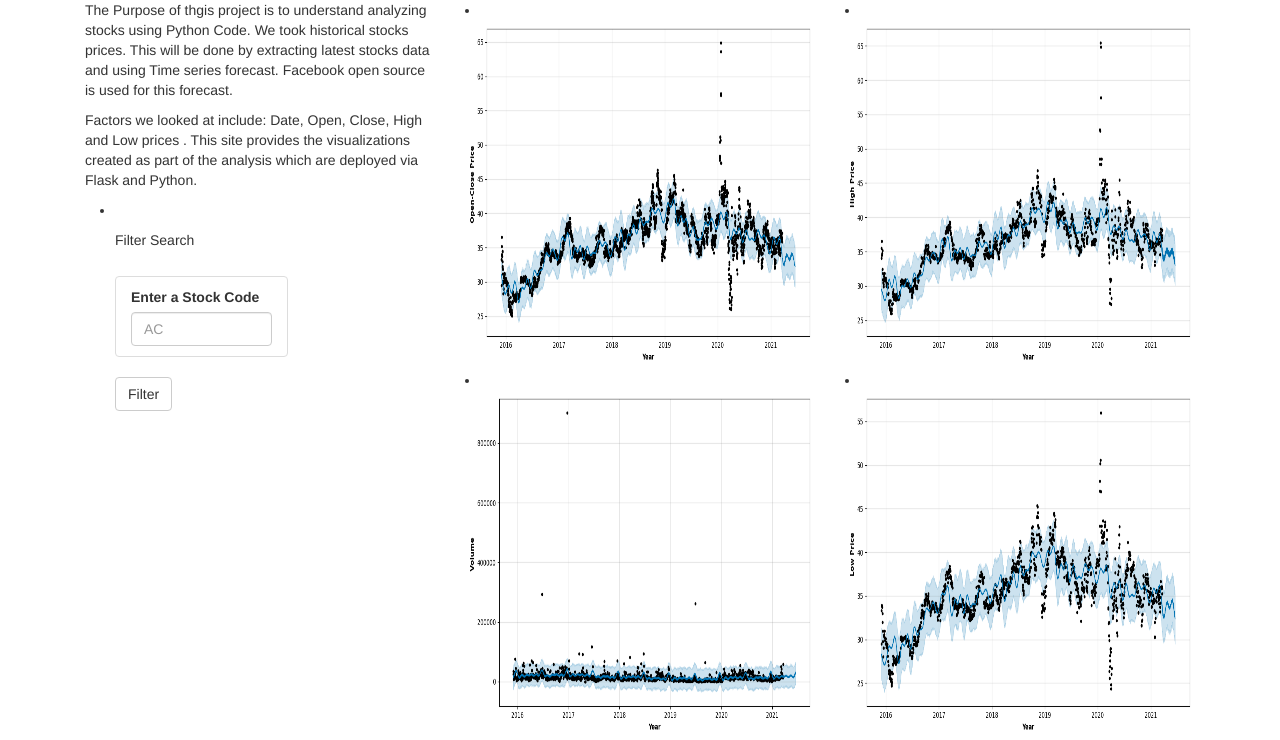
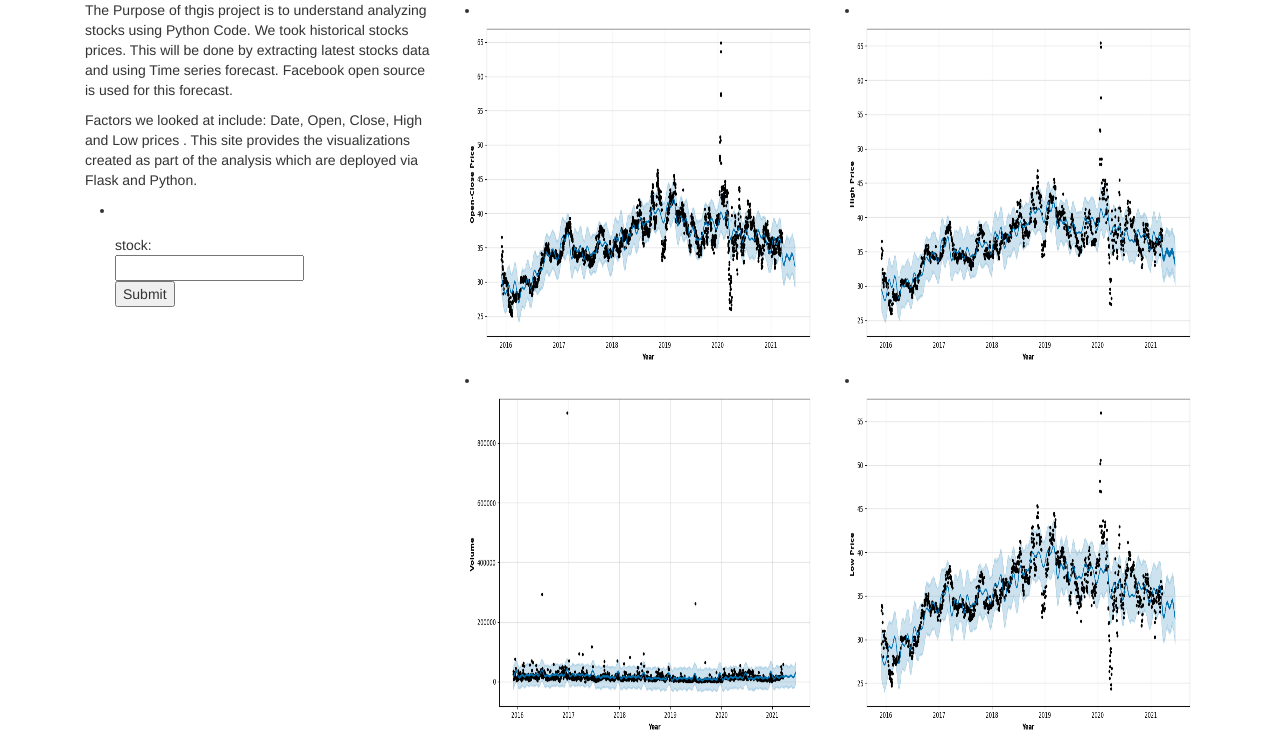
Before and after one commit to ahmadfarouk/FinalProject, a Python web app: template Template/index.html in a window 1280 px wide. Shown: the part 145-885 px from the top of the page. Run offline with Jinja, Linux system fonts and the light colour scheme; the template is opened without the code that fills it, so the values that code supplies are empty; some libraries are stand-ins or nearby versions.

Commit message:
Update index.html

```diff
--- a/Template/index.html
+++ b/Template/index.html
@@ -76,9 +76,9 @@
 
             <div class="col-md-8">
               <li>
-               <div class="panel-heading">Filter Search</div>
+               <!--div class="panel-heading">Filter Search</div-->
             <div class="panel-body">
-              <form id="form">
+              <!--form id="form">
 
                 <div class="form-group">
                   <ul class="list-group" id="filters">
@@ -89,6 +89,12 @@
                   </ul>
                 </div>
                 <button id="filter-btn" type="button" class="btn btn-default">Filter</button>
+              </form-->
+
+              <form method="POST">
+                stock:<br>
+                <input type="text" name="tag"><br>
+                <input type="submit" value="Submit">
               </form>
               </li>
             </div>
```
